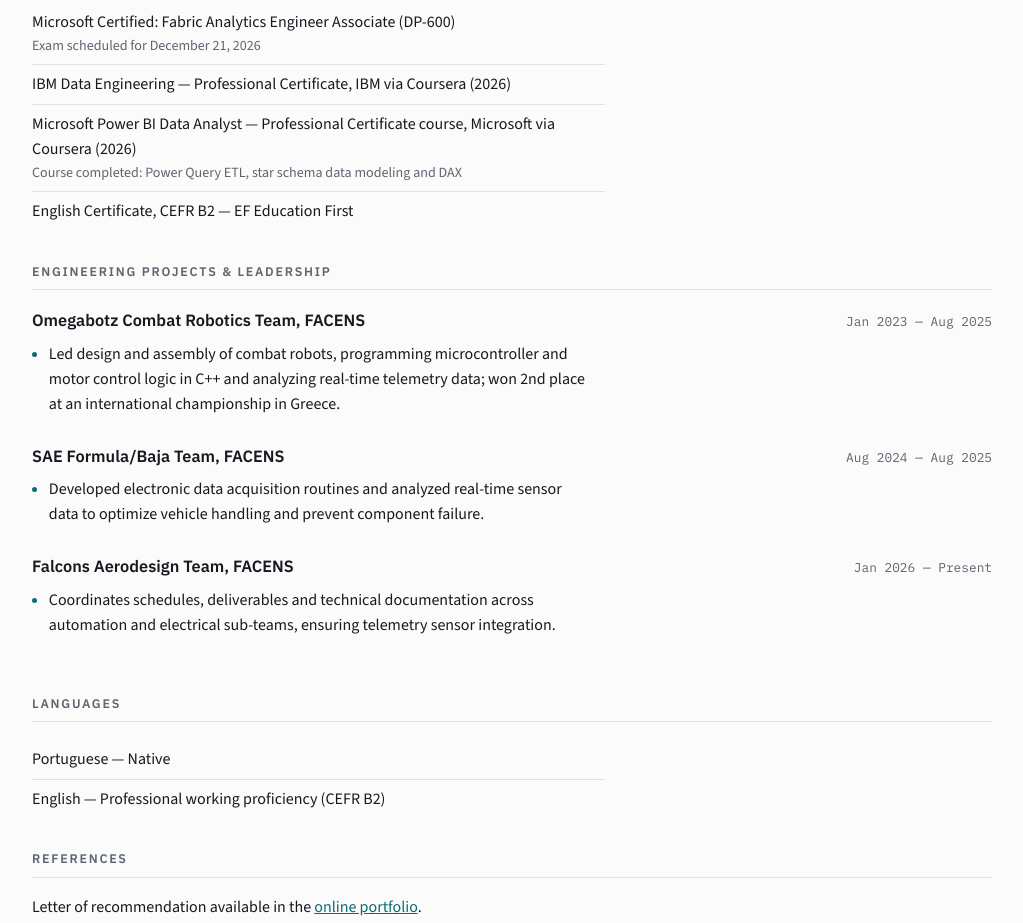
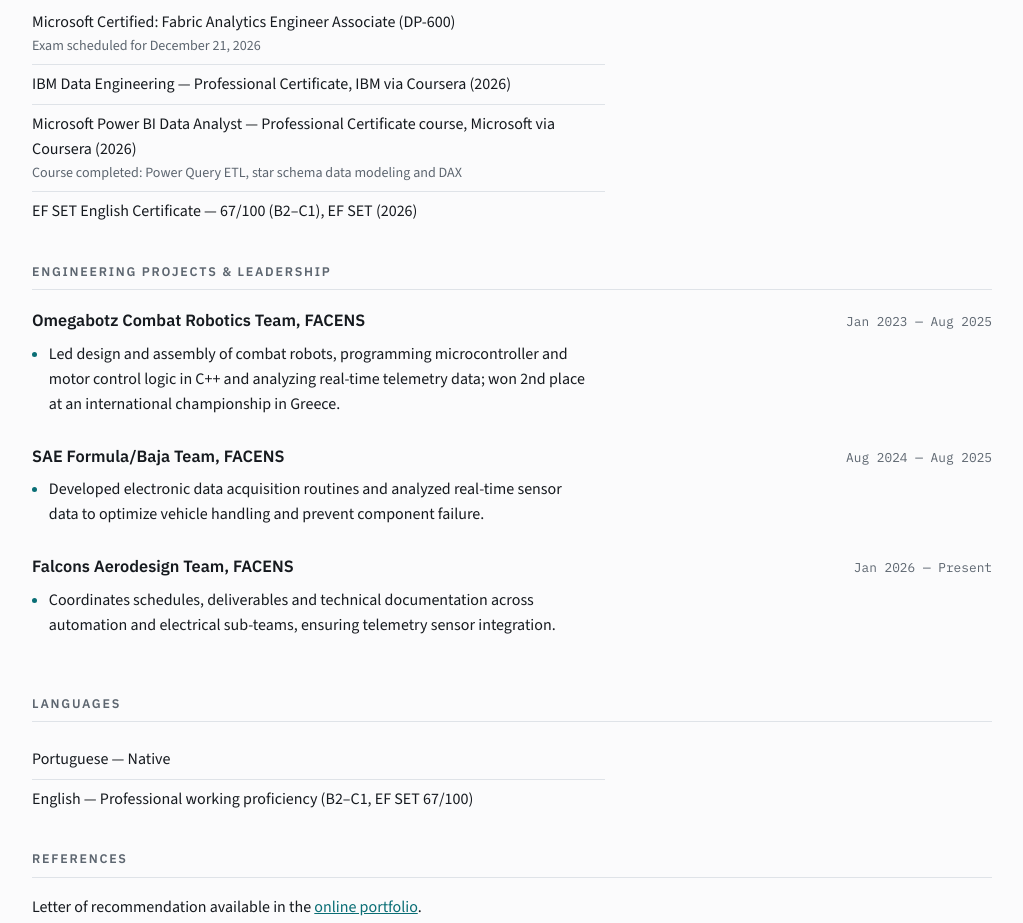
Before and after one commit to lucasnunesf/CV, a plain HTML site: page index.html in a window 1280 px wide. Shown: the part 3415-4338 px from the top of the page, without its empty margins (128-1151 px from the left). Drawn offline with nearby package versions, Linux system fonts and the light colour scheme.

Commit message:
Update English certificate to EF SET 67/100

```diff
--- a/index.html
+++ b/index.html
@@ -282,7 +282,7 @@ footer{margin-top:2.5rem;padding-top:1rem;border-top:1px solid var(--rule);color
     <li>IBM Data Engineering — Professional Certificate, IBM via Coursera (2026)</li>
     <li>Microsoft Power BI Data Analyst — Professional Certificate course, Microsoft via Coursera (2026)
       <em data-en="Course completed: Power Query ETL, star schema data modeling and DAX" data-pt="Curso concluído: ETL com Power Query, modelagem star schema e DAX">Course completed: Power Query ETL, star schema data modeling and DAX</em></li>
-    <li>English Certificate, CEFR B2 — EF Education First</li>
+    <li>EF SET English Certificate — 67/100 (B2–C1), EF SET (2026)</li>
   </ul>
 </section>
 
@@ -321,7 +321,7 @@ footer{margin-top:2.5rem;padding-top:1rem;border-top:1px solid var(--rule);color
   <h2 data-en="Languages" data-pt="Idiomas">Languages</h2>
   <ul class="plain">
     <li data-en="Portuguese — Native" data-pt="Português — Nativo">Portuguese — Native</li>
-    <li data-en="English — Professional working proficiency (CEFR B2)" data-pt="Inglês — Proficiência profissional (CEFR B2)">English — Professional working proficiency (CEFR B2)</li>
+    <li data-en="English — Professional working proficiency (B2–C1, EF SET 67/100)" data-pt="Inglês — Proficiência profissional (B2–C1, EF SET 67/100)">English — Professional working proficiency (B2–C1, EF SET 67/100)</li>
   </ul>
 </section>
 
```
Also changed, not shown: 1 other file.
